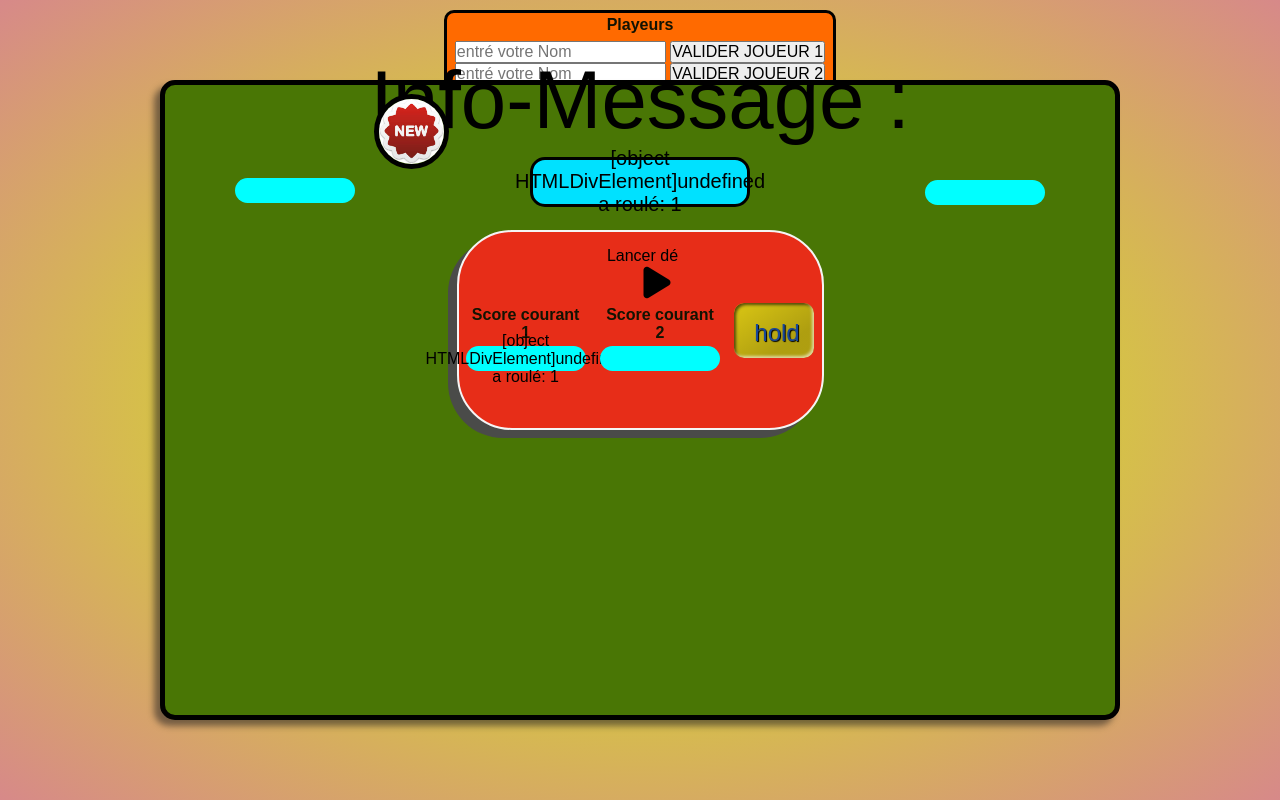
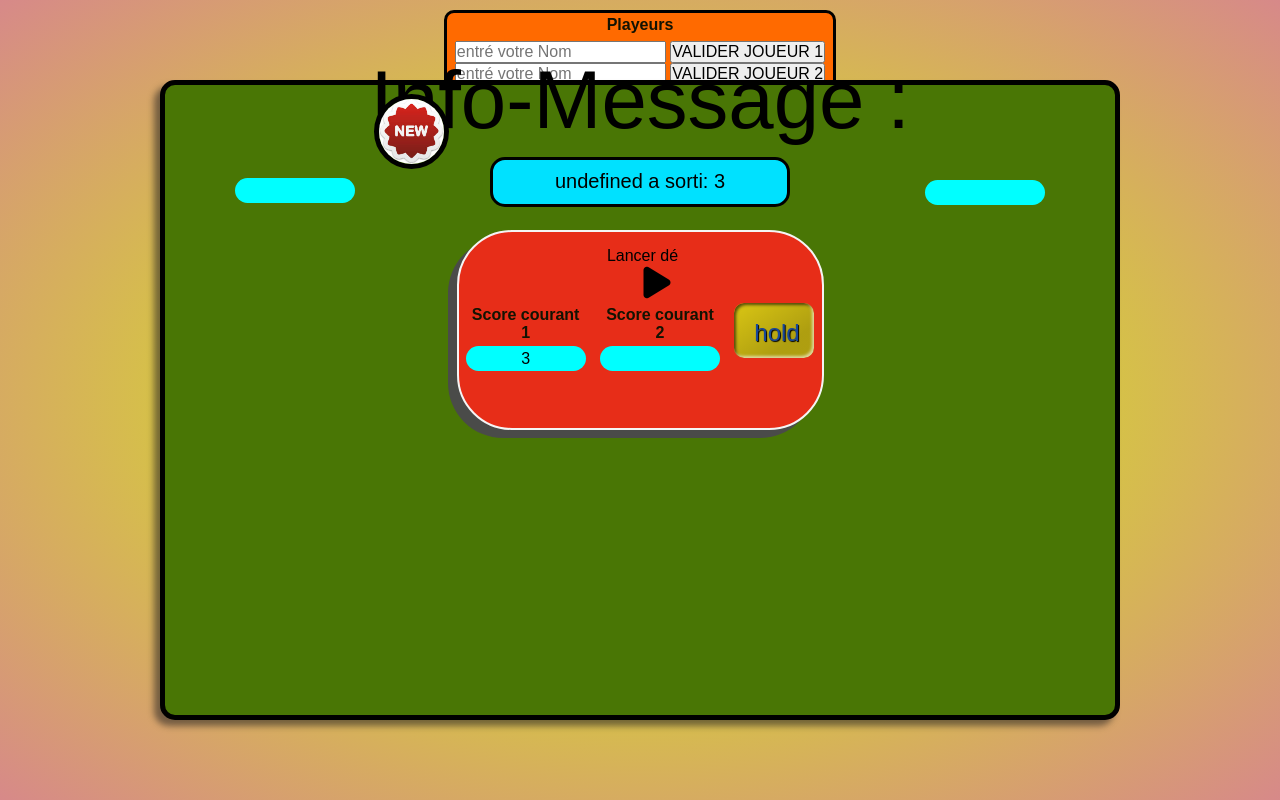
Before and after one commit to RACHID63/gamedice, a plain HTML site: page index.html in a window 1280 px wide. Both pictures are taken after a click on the link "Lancer dé". Drawn offline with Linux system fonts and the light colour scheme.

Commit message:
updated and added function Math.floor(Math.random() * 6) + 1; to generate a number between 1 and 6. and create the if condition terminates: if (roll === 1) {         currentPlayer = (currentPlayer === 1) ? 2:1;

```diff
--- a/javascript.js
+++ b/javascript.js
@@ -4,16 +4,15 @@
  var currentPlayer = 1;
  let joueurActif1;
  let joueurActif2;
-var scorecourant1=0
-var scorecourant2=0
-
+ var scorecourant1 = 0
+ var scorecourant2 = 0
  var winCount = [0, 0];
  // --------------------NOUVEAU JEUX REINITIALISATION DU JEU--------------------------
-  document.getElementById("new-game-button").addEventListener("click", function(){
+ document.getElementById("new-game-button").addEventListener("click", function () {
      var player1Score = 0;
      var player2Score = 0;
-    joueurActif1 =""
-    joueurActif2 =""
+     joueurActif1 = ""
+     joueurActif2 = ""
 
  });
  // --------------------NOUVEAU JEUX REINITIALISATION DU JEU--------------------------
@@ -22,23 +21,20 @@ var scorecourant2=0
 
  // --------------------SAISI DES JOUEURS----------------------------------------------
 
-document.getElementById("validerJoueurActif1").addEventListener("click", function(){
+ document.getElementById("validerJoueurActif1").addEventListener("click", function () {
 
      joueurActif1 = document.getElementById("joueur1").value;
 
-    document.querySelector("#namePlayer1").textContent = joueurActif1 ;
+     document.querySelector("#namePlayer1").textContent = joueurActif1;
 
      document.getElementById()
 
 
  });
 
-document.getElementById("validerJoueurActif2").addEventListener("click", function(){
+ document.getElementById("validerJoueurActif2").addEventListener("click", function () {
      joueurActif2 = document.getElementById("joueur2").value;
-
-    document.querySelector("#namePlayer2").textContent = joueurActif2 ;
-
-
+     document.querySelector("#namePlayer2").textContent = joueurActif2;
  });
 
  // --------------------SAISI DES JOUEURS----------------------------------------------
@@ -55,29 +51,31 @@ document.getElementById("validerJoueurActif2").addEventListener("click", functio
  var newGame = document.getElementById("new-game-button");
 
  // Ajout d'événements pour les boutons
- playButton.addEventListener("click", rollDice);
  //  hold1.addEventListener("click", holdScore1);
  //  hold2.addEventListener("click", holdScore2);
  //  newGame.addEventListener("click", newGame);
 
- function rollDice() {
+ playButton.addEventListener("click", function rollDice() {
     // Générer un nombre aléatoire entre 1 et 6 pour le joueur actuel
     //  var roll = Math.floor(Math.random() * 6) + 1;
-    roll = getRandomInt (6);
-     player1Current1.innerHTML = roll
-     roll = joueurActif1  + " a roulé: " + roll;
-     document.querySelector("#message").textContent =
-     player1Current1  = player1Current1 + roll
-     document.getElementById("player1-round-score").textContent=   player1Current1
-     document.getElementById("player1-round-score").textContent=   player1Current1
+      var roll = Math.floor(Math.random() * 6) + 1;
+    document.getElementById("player1-round-score").innerHTML = roll
+    rollinfo = joueurActif1 + " a sorti: " + roll;
+    document.querySelector("#message").textContent = rollinfo
+   //  player1Current1 = player1Current1 + roll
 
-
-
+   //  document.getElementById("player2-round-score").textContent = player1Current
 
     // si le joueur actuel a roulé 1, passer le tour au joueur suivant
     if (roll === 1) {
         currentPlayer = (currentPlayer === 1) ? 2 : 1;
-         infoMessage.innerHTML =roll
+        document.querySelector("#message").textContent = currentPlayer
+        document.querySelector("#message").textContent = roll
+        var roll = Math.floor(Math.random() * 6) + 1;
+        document.getElementById("player2-round-score").textContent = roll
+        rollinfo = joueurActif2 + " a sorti: " + roll;
+        document.querySelector("#message").textContent = "Tour du joueur " + currentPlayer
+        document.querySelector("#message").textContent = rollinfo
         //  alert("Tour du joueur " + currentPlayer);
         resetScore();
         return;
@@ -87,9 +85,10 @@ document.getElementById("validerJoueurActif2").addEventListener("click", functio
         if (currentPlayer === 1) player1Current.innerHTML = roll;
         else player2Current.innerHTML = roll;
     }
-    }
+});
+
 
 
  function getRandomInt(max) {
-      return Math.floor(Math.random( ) * max) ;
+     return Math.floor(Math.random() * max);
  }
--- a/style.css
+++ b/style.css
@@ -72,7 +72,7 @@ main {
   align-items: center;
 }
 
-#message {
+span#message {
   border: solid black;
   border-radius: 15px;
   width: 300px;
```
Lines whose indentation alone changed are shown as unchanged.
